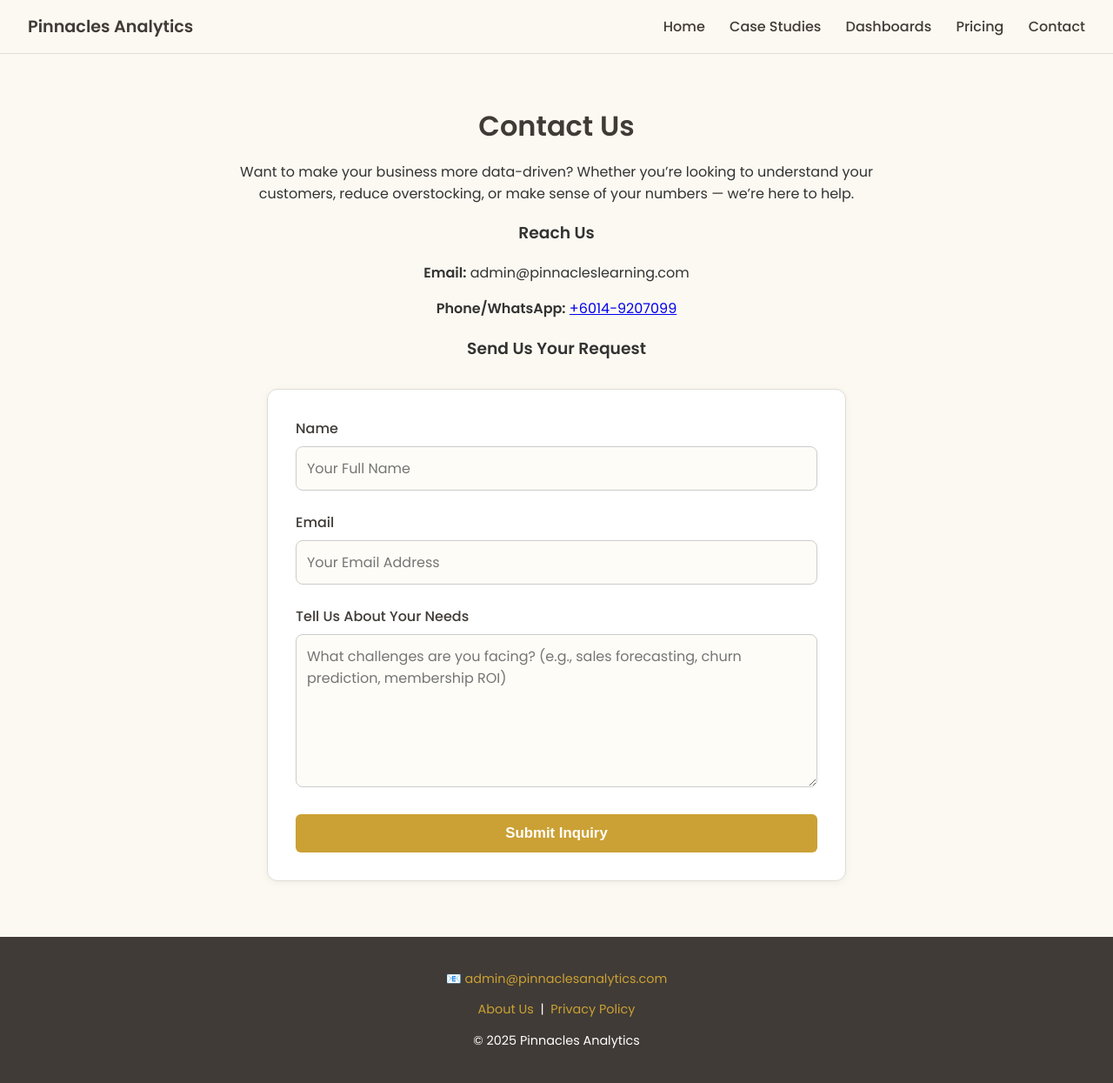
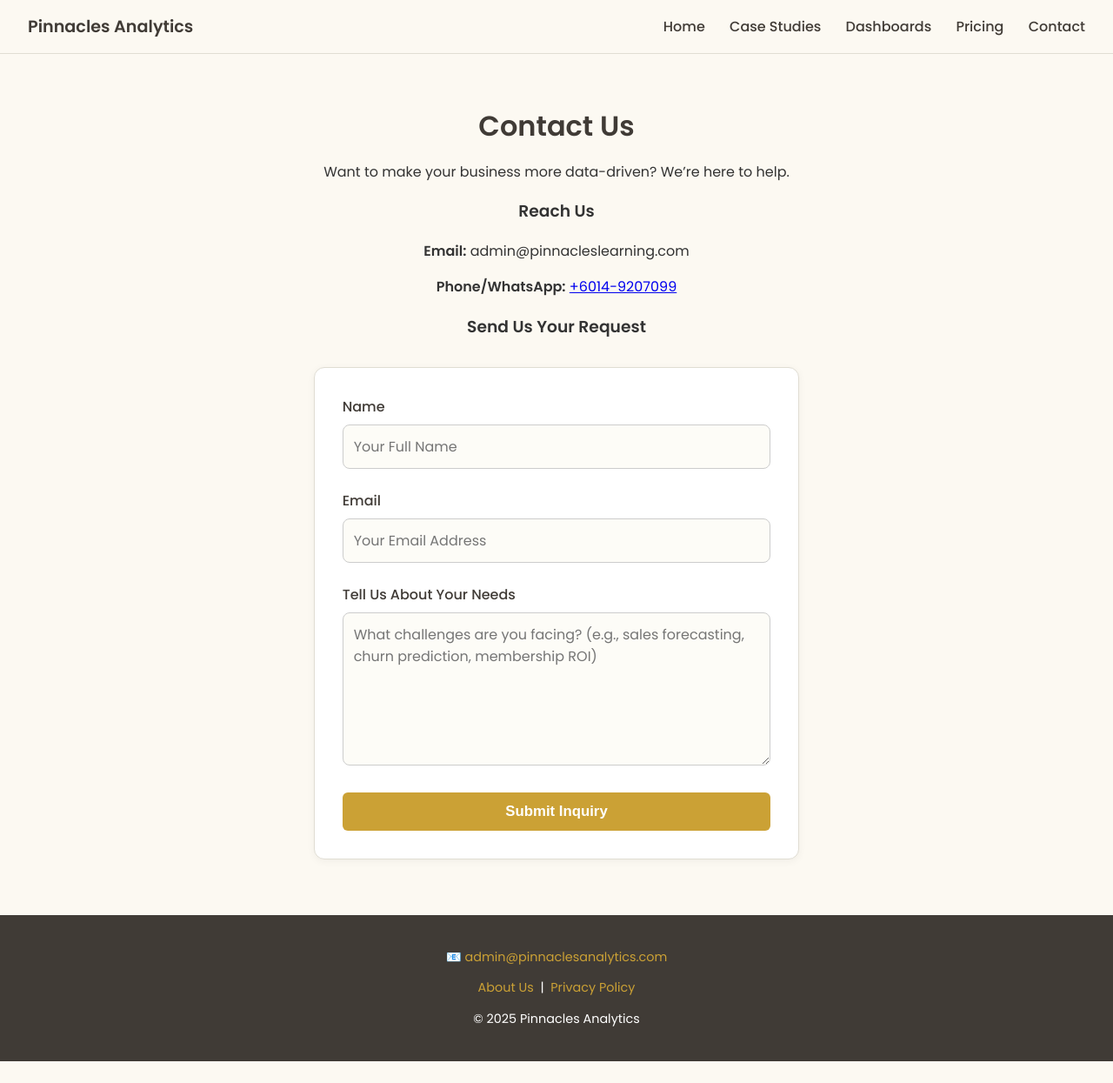
Before and after one commit to lyven81/pinnacles-learning-website, a Jekyll site: the page contact.html, which Jekyll copies as it is, in a window 1280 px wide. Shown: the whole page at 87% size. Built offline with Jekyll 4.4.1, drawn with Linux system fonts in a browser that asks for light colours; after the commit the page ends 1220 px from its top, so only the background shows below that.

Commit message:
Update contact.html

```diff
--- a/contact.html
+++ b/contact.html
@@ -201,7 +201,7 @@
     <section class="intro">
       <h2>Contact Us</h2>
       <p>
-        Want to make your business more data-driven? Whether you’re looking to understand your customers, reduce overstocking, or make sense of your numbers — we’re here to help.
+        Want to make your business more data-driven? We’re here to help.
       </p>
 
       <h3>Reach Us</h3>
```
